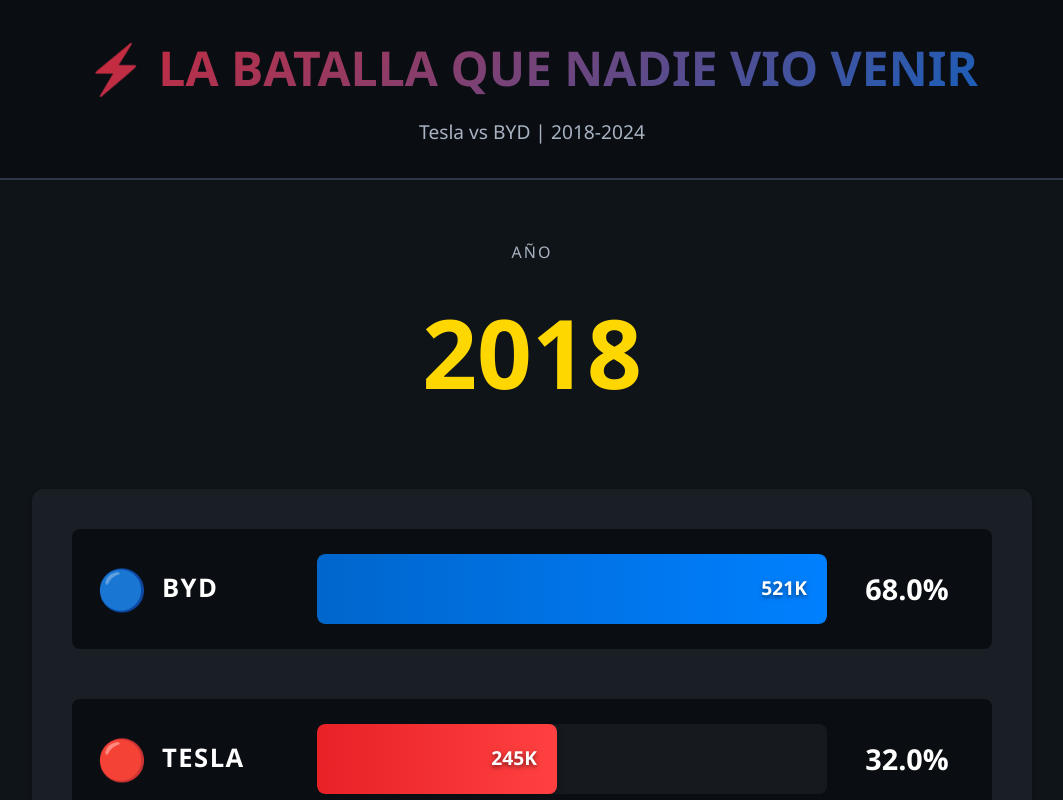
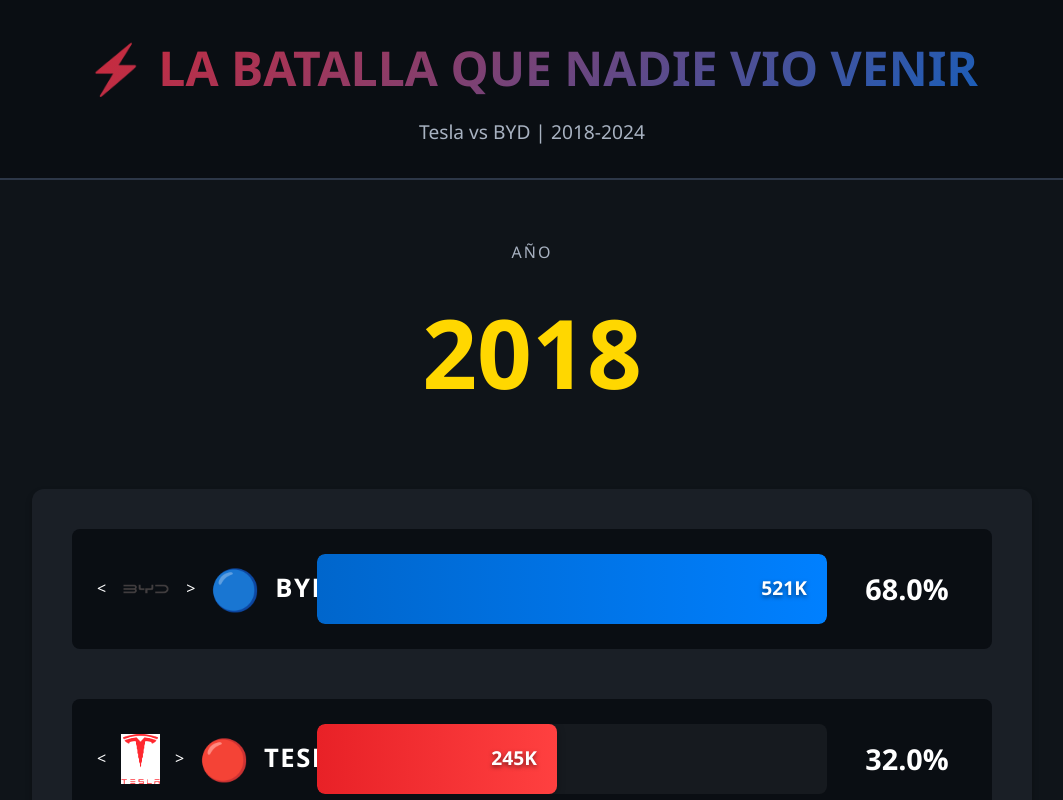
Before and after one commit to aminrkiek/batalla-titanes-ev, a plain HTML site: page index.html in a window 1280 px wide. Both pictures are taken after a click on the button "▶ Ver la Historia". Shown: the top 800 px of the page, without its empty margins (108-1171 px from the left). Drawn offline with Linux system fonts and the light colour scheme.

Commit message:
Update index.html

```diff
--- a/index.html
+++ b/index.html
@@ -44,7 +44,7 @@
             <div class="track" data-brand="byd">
                 <div class="track-label">
                     <!-- OPCIÓN 1: Con logo (descomentar cuando tengas las imágenes) -->
-                    <!-- <img src="assets/byd-logo.png" alt="BYD" class="brand-logo"> -->
+                    <<img src="assets/byd-logo.png" alt="BYD" class="brand-logo">>
 
                     <!-- OPCIÓN 2: Con emoji (por ahora) -->
                     <span class="brand-icon">🔵</span>
@@ -64,7 +64,7 @@
             <div class="track" data-brand="tesla">
                 <div class="track-label">
                     <!-- OPCIÓN 1: Con logo (descomentar cuando tengas las imágenes) -->
-                    <!-- <img src="assets/tesla-logo.png" alt="Tesla" class="brand-logo"> -->
+                    <<img src="assets/tesla-logo.png" alt="Tesla" class="brand-logo">>
 
                     <!-- OPCIÓN 2: Con emoji (por ahora) -->
                     <span class="brand-icon">🔴</span>
```
